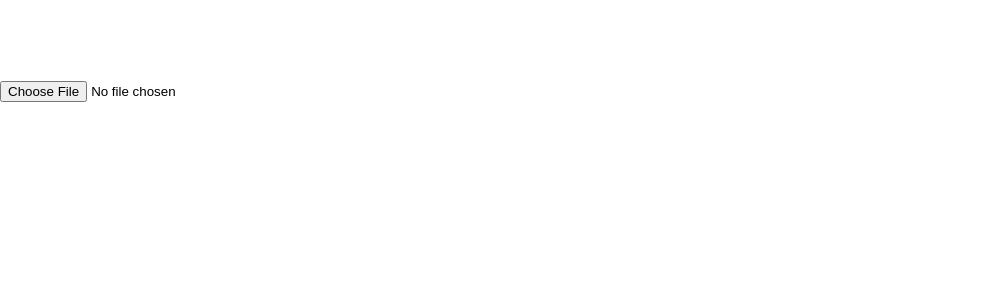
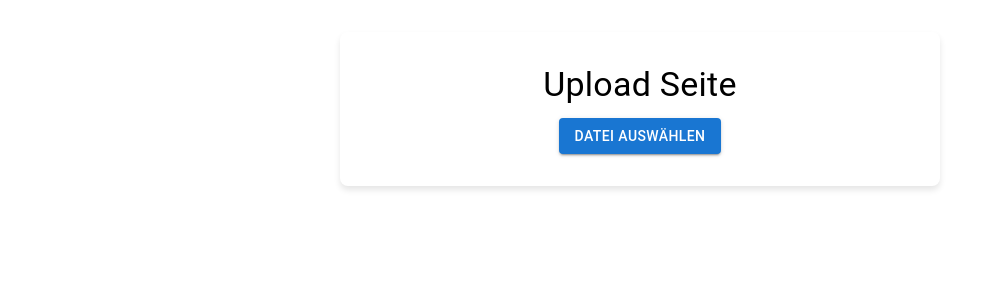
Before and after one commit to danielschx/Ibsys-2, a React (Create React App) app in the folder Front-End/bikeshop/: page / in a window 1280 px wide. Shown: the top 300 px of the page, without its empty margins (0-1002 px from the left). Built offline with nearby package versions, Linux system fonts and the light colour scheme.

Commit message:
Upload Seite optisch verbessert

```diff
--- a/Front-End/bikeshop/src/pages/UploadFile.jsx
+++ b/Front-End/bikeshop/src/pages/UploadFile.jsx
@@ -8,6 +8,7 @@ import {
   TableHead,
   TableCell,
   TableBody,
+  Container,
   Box,
   Typography,
 } from "@mui/material";
@@ -28,7 +29,7 @@ function FileUpload() {
   const [oForecast, fSetForecast] = useState({});
   const [bFileLoaded, fSetFileLoaded] = useState(false);
   const navigate = useNavigate();
-  const fHandeFileChange = (oEvent) => {
+  const fHandleFileChange = (oEvent) => {
     fSetFileToUpload(oEvent.target.files[0]);
   };
   const fSendFile = async () => {
@@ -308,15 +309,56 @@ function FileUpload() {
   return (
     <>
       {!bFileLoaded && (
-        <Box>
-          <Typography marginBottom="5rem"></Typography>
-          <input type="file" accept=".xml" onChange={fHandeFileChange} />
-          {!!oFileToUpload && (
-            <Button variant="contained" onClick={fSendFile}>
-              Datei hochladen
-            </Button>
-          )}
-        </Box>
+        <Container
+          maxWidth="sm"
+          style={{
+            marginTop: "2rem",
+            padding: "2rem",
+            borderRadius: "8px",
+            boxShadow: "0 4px 6px rgba(0, 0, 0, 0.1)",
+          }}
+        >
+          <Box
+            display="flex"
+            flexDirection="column"
+            alignItems="center"
+            justifyContent="center"
+            textAlign="center"
+          >
+            <Typography variant="h4" gutterBottom>
+              Upload Seite
+            </Typography>
+            <label htmlFor="file-input">
+              <input
+                type="file"
+                accept=".xml"
+                id="file-input"
+                style={{ display: "none" }}
+                onChange={fHandleFileChange}
+              />
+              <Button variant="contained" color="primary" component="span">
+                Datei auswählen
+              </Button>
+            </label>
+            {!!oFileToUpload && (
+              <Typography variant="body2">
+                (Datei ausgewählt: {oFileToUpload.name})
+              </Typography>
+            )}
+            {!!oFileToUpload && (
+              <Button
+                variant="contained"
+                color="primary"
+                onClick={fSendFile}
+                style={{
+                  marginTop: "1rem",
+                }}
+              >
+                Datei hochladen
+              </Button>
+            )}
+          </Box>
+        </Container>
       )}
     </>
   );
```
